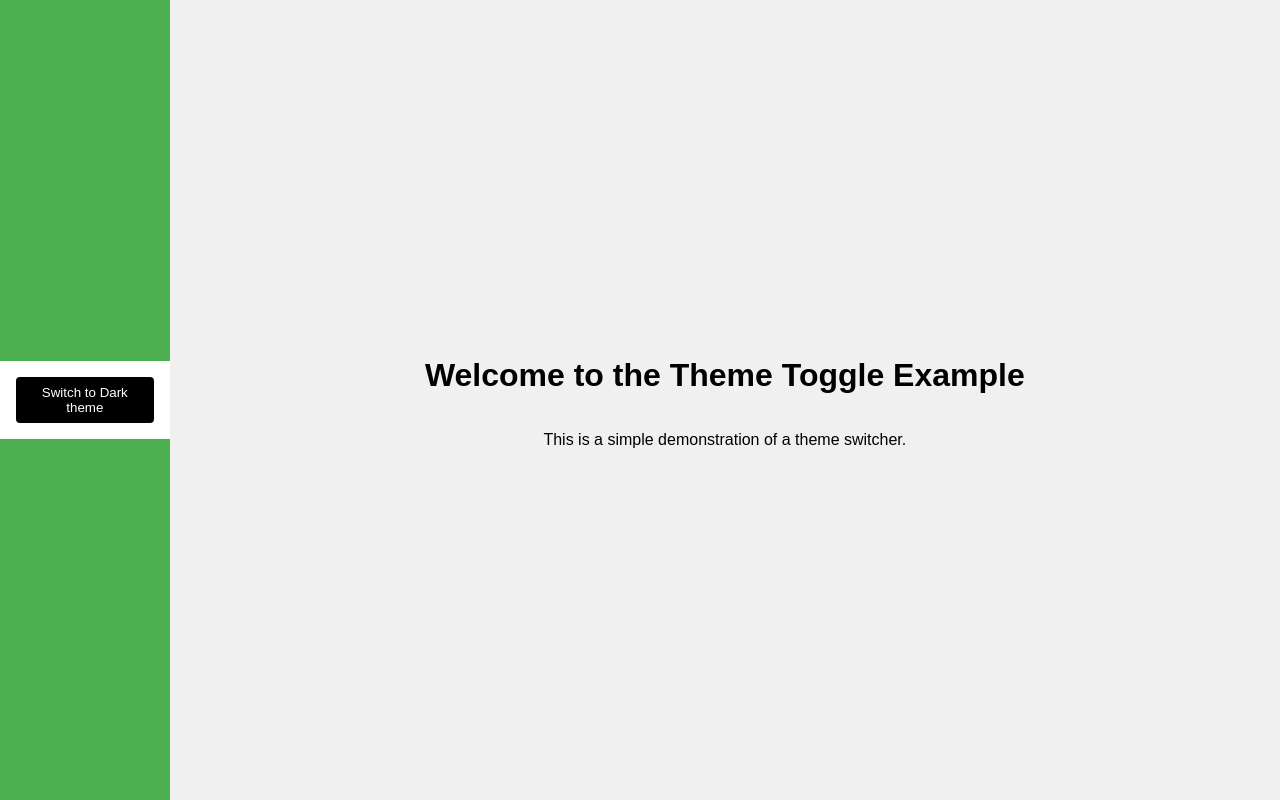
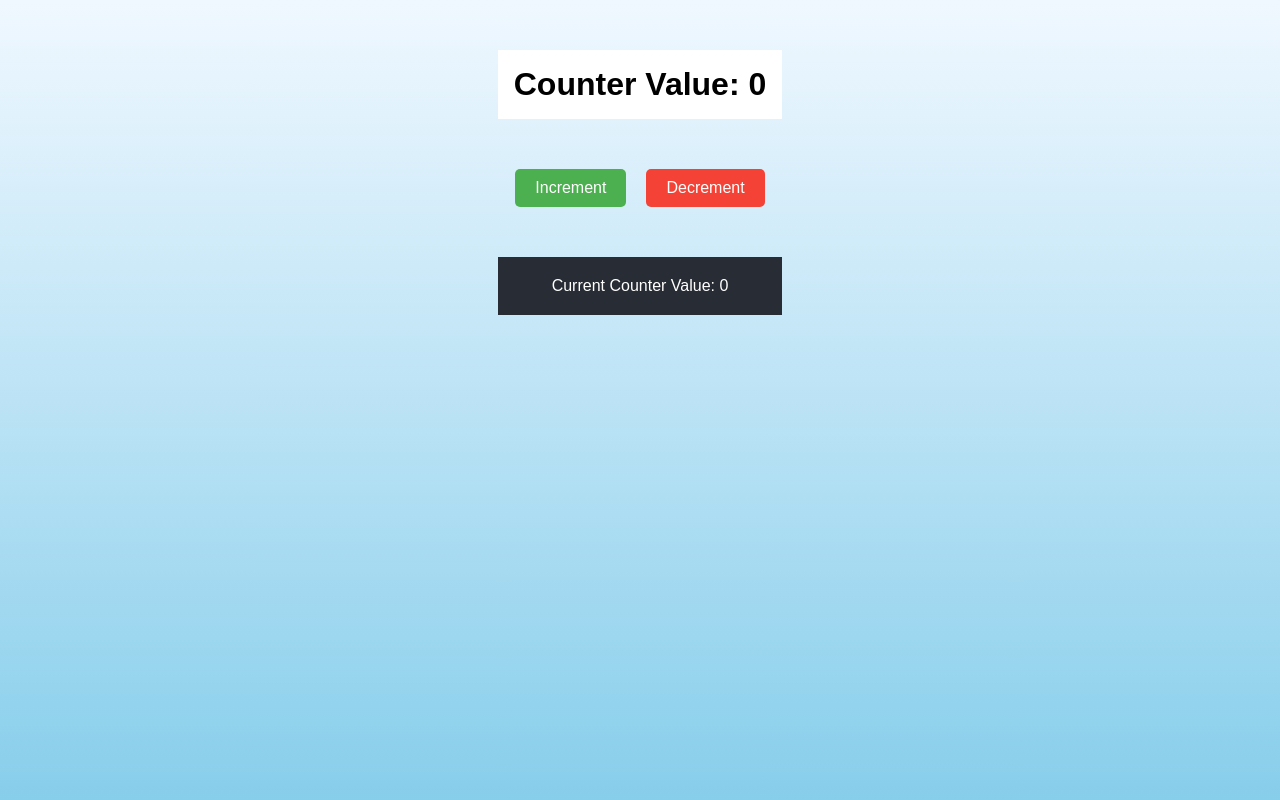
Before and after one commit to alokuidev/shortcircuitevaluation, a React (Create React App) app: page / in a window 1280 px wide. Built offline with nearby package versions, Linux system fonts and the light colour scheme.

Commit message:
reducer method

```diff
--- a/src/App.js
+++ b/src/App.js
@@ -8,6 +8,7 @@
 
 import { ThemeChangeContextApi } from "./hooks/ThemechangerAssignment/ThemeChangeContextApi";
 import Themechanger from "./hooks/ThemechangerAssignment/Themechanger";
+import { Reducer } from "./hooks/UseRedeucer";
 
 // import { ContextApi } from "./hooks/Assignment/ContextApi";
 // import Counter from "./hooks/Assignment/Counter";
@@ -77,9 +78,10 @@ function App() {
        {/* <ContextApi>
               <Counter/>
         </ContextApi> */}
-        <ThemeChangeContextApi>
+        {/* <ThemeChangeContextApi>
             <Themechanger/>
-        </ThemeChangeContextApi>
+        </ThemeChangeContextApi> */}
+        <Reducer/>
     </>
   );
 }
--- /dev/null
+++ b/src/hooks/UseRedeucer/index.jsx
@@ -0,0 +1,41 @@
+import { useReducer, useState } from 'react';
+import './style.css'
+export const Reducer = () =>{
+
+    const reducer = (state, action) =>{
+        console.log(state)
+        if(action.type ==='increment'){
+            return state + 1;
+        }
+        else{
+            return state - 1;
+        }
+    }
+    const [count, dispatch] = useReducer(reducer,0);
+
+
+    return (
+      <>
+        <header class="header">
+          <h1>
+            Counter Value: <span id="counter-value">{count}</span>
+          </h1>
+        </header>
+
+        <main class="main">
+          <button id="increment-btn" class="btn increment" onClick={() => dispatch({type:"increment"})}>
+            Increment
+          </button>
+          <button id="decrement-btn" class="btn decrement" onClick={() => dispatch({type:"decrement"})}>
+            Decrement
+          </button>
+        </main>
+
+        <footer class="footer">
+          <p>
+            Current Counter Value: <span id="footer-counter-value" >{count}</span>
+          </p>
+        </footer>
+      </>
+    );
+}
--- /dev/null
+++ b/src/hooks/UseRedeucer/style.css
@@ -0,0 +1,62 @@
+/* General Styling */
+body {
+    font-family: Arial, sans-serif;
+    margin: 0;
+    padding: 0;
+    display: flex;
+    flex-direction: column;
+    justify-content: space-between;
+    min-height: 100vh;
+    background: linear-gradient(to bottom, #f0f8ff, #87ceeb);
+    color: #333;
+}
+header{
+    margin-top: 50px;
+}
+header, footer {
+    text-align: center;
+    padding: 20px;
+    background-color: #282c34;
+    color: white;
+}
+
+header h1, footer p {
+    margin: 0;
+}
+
+.main {
+    display: flex;
+    justify-content: center;
+    align-items: center;
+    gap: 20px;
+    flex-grow: 1;
+    margin: 50px 0 50px 0;
+}
+
+/* Button Styling */
+.btn {
+    padding: 10px 20px;
+    font-size: 16px;
+    border: none;
+    border-radius: 5px;
+    cursor: pointer;
+    transition: all 0.3s;
+}
+
+.btn.increment {
+    background-color: #4caf50;
+    color: white;
+}
+
+.btn.increment:hover {
+    background-color: #45a049;
+}
+
+.btn.decrement {
+    background-color: #f44336;
+    color: white;
+}
+
+.btn.decrement:hover {
+    background-color: #e53935;
+}
```
